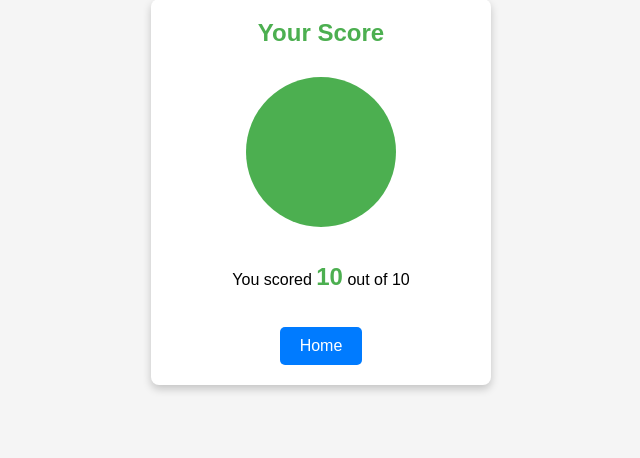
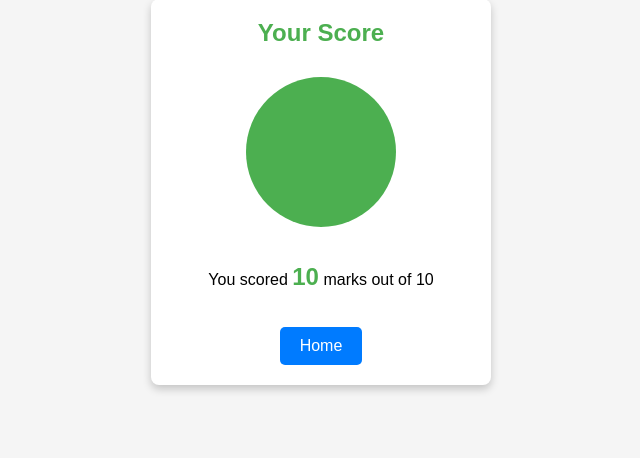
Before and after one commit to ShwaasAWahal/MindQuestor, a Flask app: template templates/score.html in a window 1280 px wide. Shown: the part 233-691 px from the top of the page, without its empty margins (319-959 px from the left). Run offline with Flask 3, Linux system fonts and the light colour scheme; the template is opened without the code that fills it: most values are stand-ins (such as "Sample title", 1, 10 or a date in 2020).

Commit message:
Add files via upload

```diff
--- a/templates/score.html
+++ b/templates/score.html
@@ -9,12 +9,28 @@
 <body>
     <div class="score-container">
         <h2>Your Score</h2>
+        {% if level == 4 %}
+            <div class="pie-chart">
+                <div class="pie-chart-circle" style="--score: {{ marks }}0;"></div>
+            </div>
 
-        <div class="pie-chart">
-            <div class="pie-chart-circle" style="--score: {{ marks }}0;"></div>
-        </div>
+            <p>You scored <span id="score">{{ marks }}</span> marks out of 24</p>
 
-        <p>You scored <span id="score">{{ marks }}</span> out of 10</p>
+
+            <div class="pie-chart">
+                <div class="pie-chart-circle" style="--score: {{ scoreper }};"></div>
+            </div>
+
+            <p>You scored <span id="score">{{ score }}</span> score out of 240</p>
+
+        {% else %}
+            <div class="pie-chart">
+                <div class="pie-chart-circle" style="--score: {{ marks }}0;"></div>
+            </div>
+
+            <p>You scored <span id="score">{{ marks }}</span> marks out of 10</p>
+
+        {% endif %}
 
         <a href="{{url_for('home')}}" class="home-button">Home</a>
     </div>
```
Also changed, not shown: templates/dashboard.html (+7 -0 lines).
